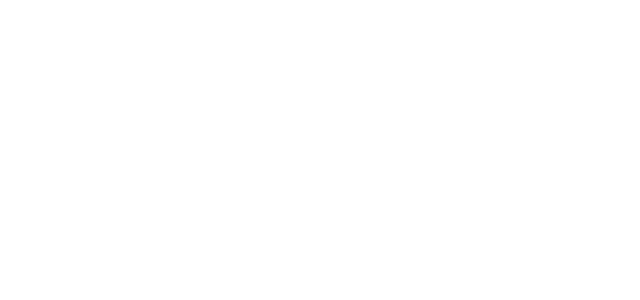
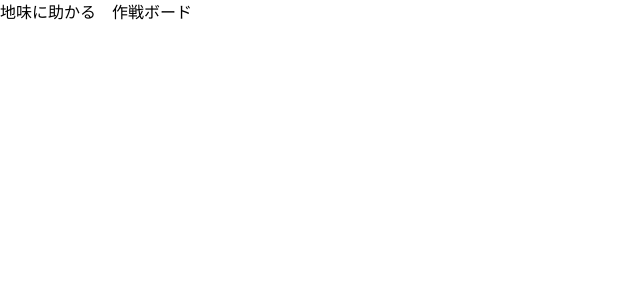
Before and after one commit to jimitas/sakusen_board, a Next.js app: page / in a window 1280 px wide. Shown: the top 300 px of the page, without its empty margins (0-640 px from the left). Built offline with nearby package versions, Linux system fonts and the light colour scheme.

Commit message:
src フォルダの作成 pages stylesの移動

```diff
--- a/pages/index.js
+++ b/src/pages/index.js
@@ -1,10 +1,10 @@
-import Head from 'next/head'
-import Image from 'next/image'
-import { Inter } from '@next/font/google'
-import styles from '../styles/Home.module.css'
+import Head from "next/head";
+import Image from "next/image";
+import { Inter } from "@next/font/google";
+import styles from "../styles/Home.module.css";
 import { FontAwesomeIcon } from "@fortawesome/react-fontawesome";
 
-const inter = Inter({ subsets: ['latin'] })
+const inter = Inter({ subsets: ["latin"] });
 
 export default function Home() {
   return (
@@ -16,8 +16,8 @@ export default function Home() {
         <link rel="icon" href="/favicon.ico" />
       </Head>
       <main className={styles.main}>
-
+        <h1>地味に助かる　作戦ボード</h1>
       </main>
     </>
-  )
+  );
 }
```
Also changed, not shown: src/pages/_app.js (renamed from pages/_app.js), src/pages/_document.js (renamed from pages/_document.js), src/pages/api/hello.js (renamed from pages/api/hello.js), src/styles/Home.module copy.css (renamed from styles/Home.module copy.css), src/styles/Home.module.css (renamed from styles/Home.module.css), src/styles/globals copy.css (renamed from styles/globals copy.css), src/styles/globals.css (renamed from styles/globals.css).
